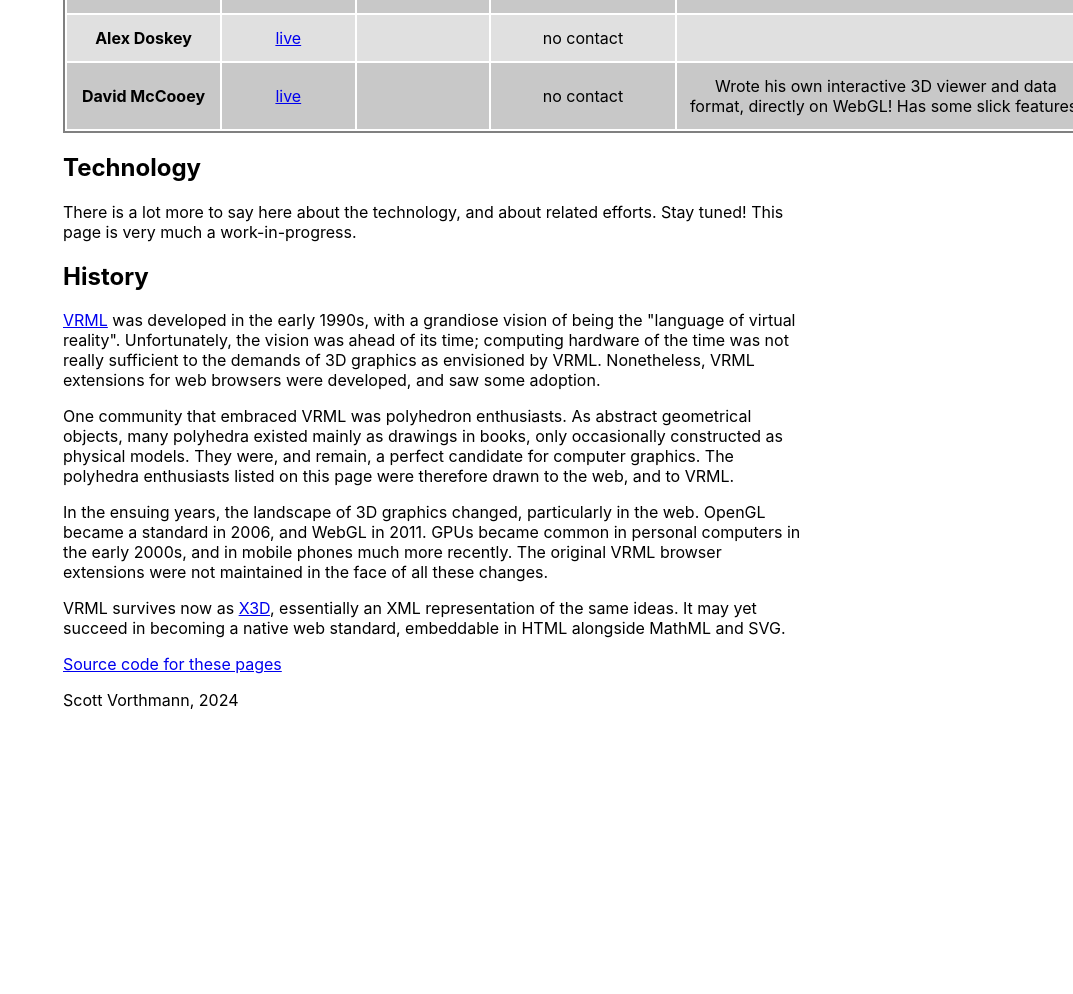
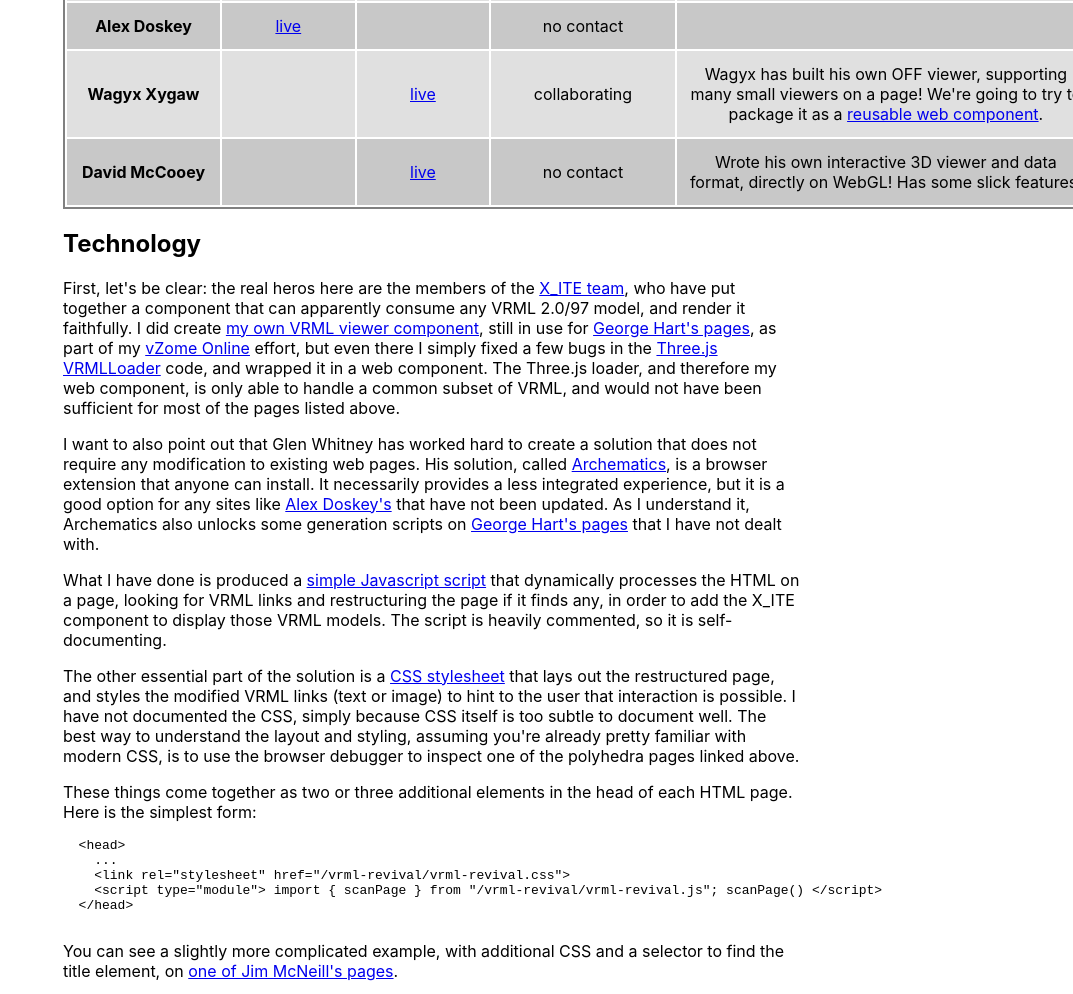
Before and after one commit to vorth/vrml-revival, a plain HTML site: page index.html in a window 1280 px wide. Shown: the part 1064-2058 px from the top of the page, without its empty margins (207-1280 px from the left). Before the commit the page ends 1790 px from the top, so only its background shows below. Drawn offline with Linux system fonts and the light colour scheme.

Commit message:
Completed the home page

```diff
--- a/index.html
+++ b/index.html
@@ -51,6 +51,12 @@
           so you'll find VRML highlights in the text that won't work.
         </p>
 
+        <p>
+          There are a couple of entries below that link to websites that don't need any help from me;
+          the authors have already found another solution for 3D display of polyhedra.
+          I thought these noteworthy enough to be included here, in the "after" column.
+        </p>
+
         <table>
           <thead>
             <tr>
@@ -70,7 +76,9 @@
               </td>
               <td>complete</td>
               <td>
-                The first engagement, as George is an old friend.  This uses my own vrml-viewer, not X_ite.
+                The first engagement, as George is an old friend.  This uses
+                <a href="https://github.com/vorth/vrml-revival/blob/main/vrml-revival.js" target="_blank" rel="noopener noreferrer">my own vrml-viewer</a>,
+                not X_ITE.
               </td>
             </tr>
             <tr>
@@ -170,6 +178,15 @@
               </td>
             </tr>
             <tr>
+              <th scope="row">Alex Doskey</th>
+              <td>
+                <a href="https://www.doskey.com/polyhedra/" target="_blank" rel="noopener noreferrer">live</a>
+              </td>
+              <td></td>
+              <td>no contact</td>
+              <td></td>
+            </tr>
+            <tr>
               <th scope="row">Wagyx Xygaw</th>
               <td></td>
               <td>
@@ -183,20 +200,11 @@
               </td>
             </tr>
             <tr>
-              <th scope="row">Alex Doskey</th>
-              <td>
-                <a href="https://www.doskey.com/polyhedra/" target="_blank" rel="noopener noreferrer">live</a>
-              </td>
+              <th scope="row">David McCooey</th>
               <td></td>
-              <td>no contact</td>
-              <td></td>
-            </tr>
-            <tr>
-              <th scope="row">David McCooey</th>
               <td>
                 <a href="http://dmccooey.com/polyhedra/index.html" target="_blank" rel="noopener noreferrer">live</a>
               </td>
-              <td></td>
               <td>no contact</td>
               <td>
                 Wrote his own interactive 3D viewer and data format, directly on WebGL!  Has some slick features.
@@ -208,17 +216,71 @@
         <h2>Technology</h2>
 
         <p>
-          There is a lot more to say here about the technology, and about related efforts.  Stay tuned!  This page is very much
-          a work-in-progress.
-        </p>
-        <!-- <p>
-          Glen Whitney has <a href="https://archematics.app/g4gF59/">Archematics</a>.
+          First, let's be clear: the real heros here are the members of the
+          <a href="https://create3000.github.io/x_ite/" target="_blank" rel="noopener noreferrer">X_ITE team</a>,
+          who have put together a component that can apparently consume any VRML 2.0/97 model,
+          and render it faithfully.
+          I did create
+          <a href="https://github.com/vZome/vzome/blob/main/online/src/wc/vrml/vrml.jsx" target="_blank" rel="noopener noreferrer">my own VRML viewer component</a>,
+          still in use for
+          <a href="https://georgehart.com/virtual-polyhedra/vp.html" target="_blank" rel="noopener noreferrer">George Hart's pages</a>,
+          as part of my
+          <a href="https://docs.vzome.com/online.html" target="_blank" rel="noopener noreferrer">vZome Online</a> effort,
+          but even there I simply fixed a few bugs in the
+          <a href="https://github.com/mrdoob/three.js/blob/dev/examples/jsm/loaders/VRMLLoader.js" target="_blank" rel="noopener noreferrer">Three.js VRMLLoader</a>
+          code, and wrapped it in a web component.
+          The Three.js loader, and therefore my web component, is only able to handle a common subset of VRML,
+          and would not have been sufficient for most of the pages listed above.
         </p>
 
         <p>
-          X_ite
-        </p> -->
+          I want to also point out that Glen Whitney has worked hard to create a solution that does
+          not require any modification to existing web pages.
+          His solution, called
+          <a href="https://archematics.app/g4gF59/" target="_blank" rel="noopener noreferrer">Archematics</a>,
+          is a browser extension that anyone can install.
+          It necessarily provides a less integrated experience, but it is a good option for any sites like
+          <a href="https://www.doskey.com/polyhedra/" target="_blank" rel="noopener noreferrer">Alex Doskey's</a>
+          that have not been updated.
+          As I understand it, Archematics also unlocks some generation scripts on
+          <a href="https://georgehart.com/virtual-polyhedra/vp.html" target="_blank" rel="noopener noreferrer">George Hart's pages</a>
+          that I have not dealt with.
+        </p>
 
+        <p>
+          What I have done is produced a
+          <a href="https://github.com/vorth/vrml-revival/blob/main/vrml-revival.js" target="_blank" rel="noopener noreferrer">simple Javascript script</a>
+          that dynamically processes the HTML on a page, looking for VRML links
+          and restructuring the page if it finds any, in order to add the X_ITE component
+          to display those VRML models.
+          The script is heavily commented, so it is self-documenting.
+        </p>
+
+        <p>
+          The other essential part of the solution is a
+          <a href="https://github.com/vorth/vrml-revival/blob/main/vrml-revival.css" target="_blank" rel="noopener noreferrer">CSS stylesheet</a>
+          that lays out the restructured page,
+          and styles the modified VRML links (text or image)
+          to hint to the user that interaction is possible.
+          I have not documented the CSS, simply because CSS itself is too subtle to document well.
+          The best way to understand the layout and styling,
+          assuming you're already pretty familiar with modern CSS,
+          is to use the browser debugger to inspect one of the polyhedra pages linked above.
+        </p>
+
+        <p>
+          These things come together as two or three additional elements in the head of each HTML page.
+          Here is the simplest form:
+          <pre>
+  &lt;head&gt;
+    ...
+    &lt;link rel=&quot;stylesheet&quot; href=&quot;/vrml-revival/vrml-revival.css&quot;&gt;
+    &lt;script type=&quot;module&quot;&gt; import { scanPage } from &quot;/vrml-revival/vrml-revival.js&quot;; scanPage() &lt;/script&gt;
+  &lt;/head&gt;
+          </pre>
+          You can see a slightly more complicated example, with additional CSS and a selector to find the title element, on
+          <a href="https://github.com/vorth/vrml-revival/blob/main/jim-mcneill/uniform/twisters/twisters.htm" target="_blank" rel="noopener noreferrer">one of Jim McNeill's pages</a>.
+        </p>
 
         <h2>History</h2>
 
```
